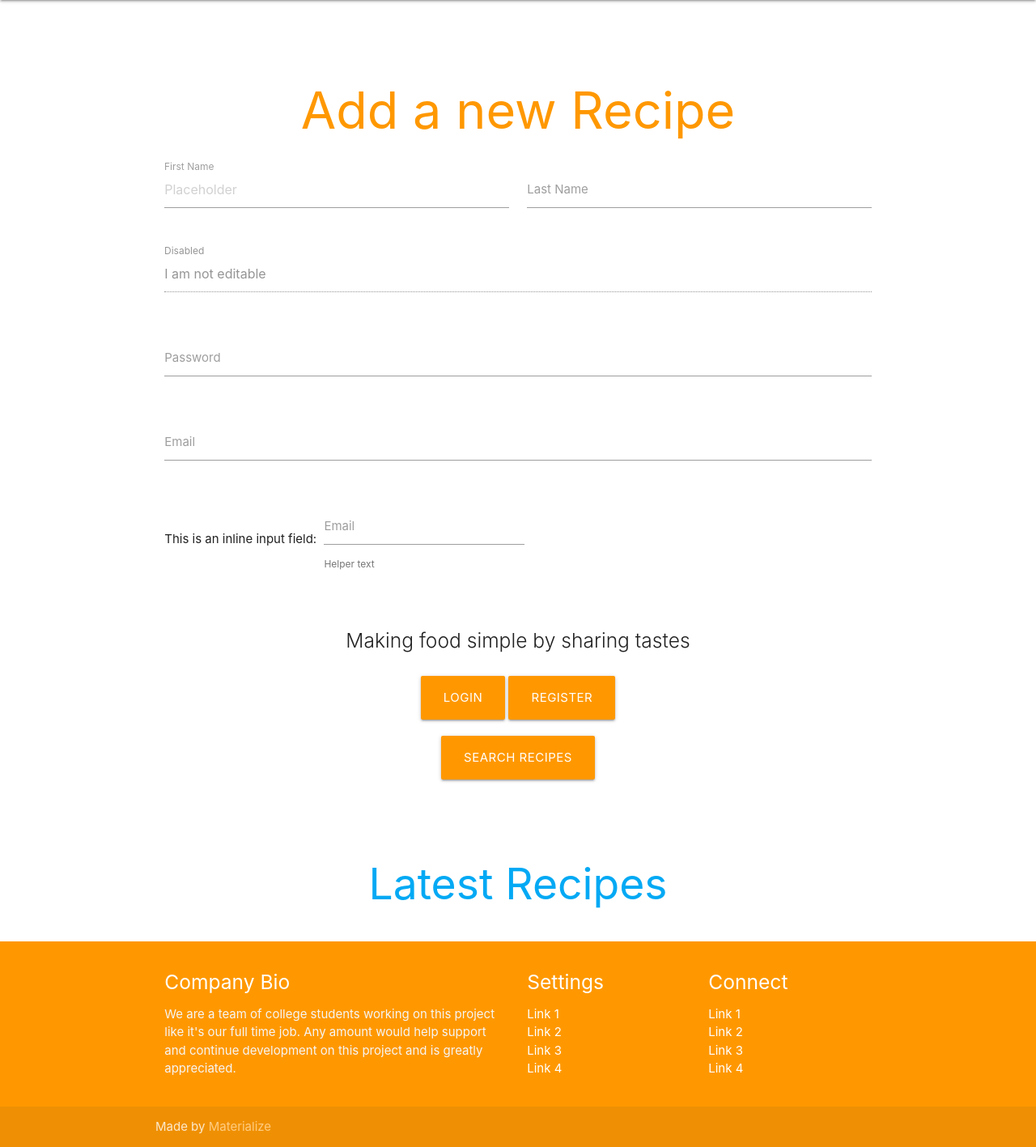
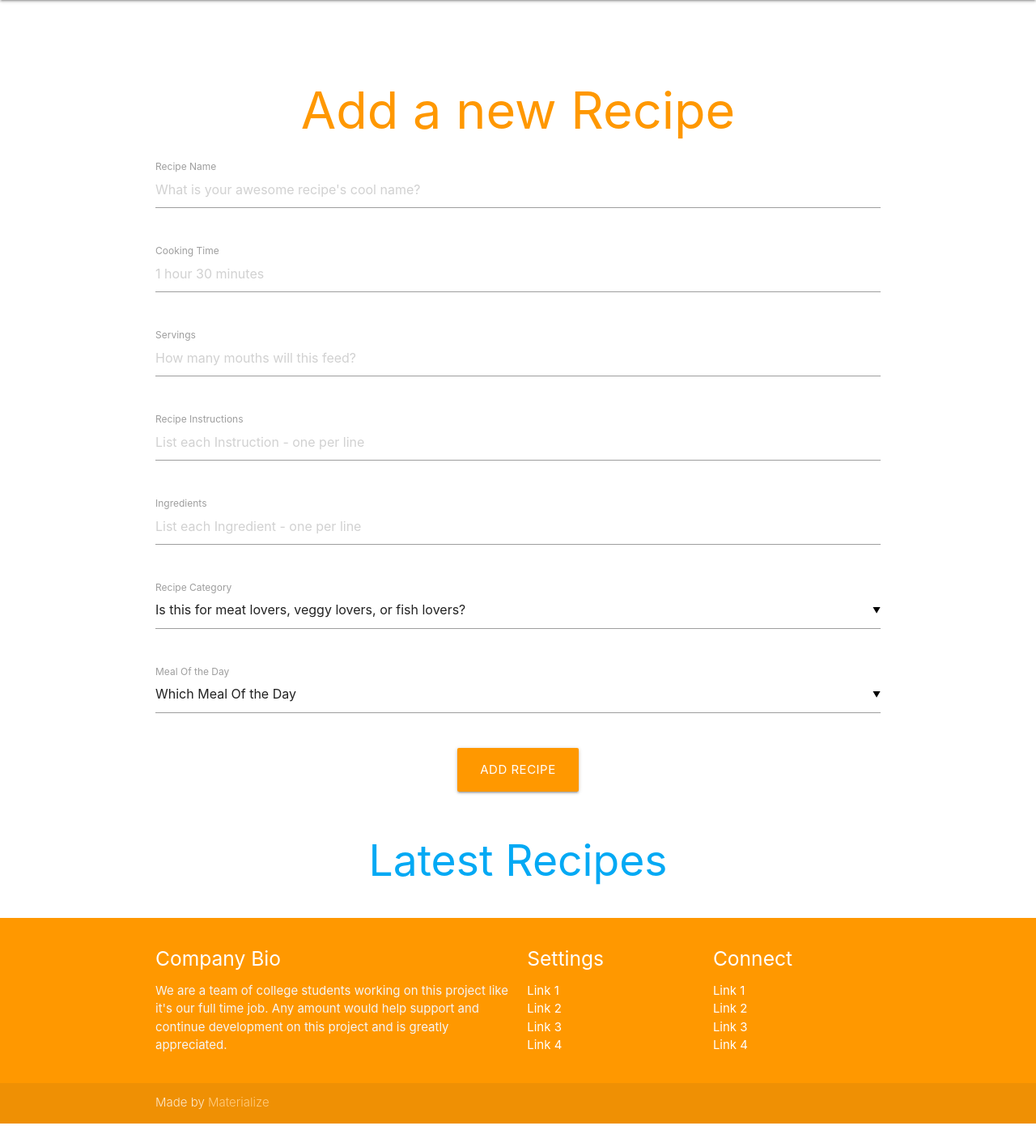
Before and after one commit to TobinWebDesign/Milestone-Project-Data-Centric-Development-Milestone-Project-, a Flask app: template templates/add_recipe.html in a window 1280 px wide. Shown: the part 64-1481 px from the top of the page at 81% size. After the commit the page ends 1452 px from the top, so only its background shows below. Run offline with Flask 2, Linux system fonts and the light colour scheme; the template is opened without the code that fills it, so the values that code supplies are empty; some libraries are stand-ins or nearby versions.

Commit message:
edited add_recipe.html, added login.html

```diff
--- a/app.py
+++ b/app.py
@@ -23,6 +23,19 @@ def get_recipes():
     all_recipes = mongo.db.all_recipes.find()
     return render_template("allrecipes.html", all_recipes=all_recipes)
 
+'''Add recipe'''
+
+@app.route('/add_recipe')
+def add_recipe():
+    return render_template('add_recipe.html',
+                           categories=mongo.db.categories.find(),
+                           meal_type=mongo.db.meal_type.find())
+
+'''login'''
+
+@app.route('/login')
+def login():
+    return render_template('login.html')
 
 if __name__ == "__main__":
     app.run(host=os.getenv("IP", "0.0.0.0"),
--- a/templates/add_recipe.html
+++ b/templates/add_recipe.html
@@ -6,60 +6,78 @@
             <h1 class="header center orange-text">Add a new Recipe</h1>
 <!--Materialise form to imput recipes-->
             <div class="row">
-            <form class="col s12">
+            <form action="" method="POST" class="col s12">
                 <div class="row">
-        <div class="input-field col s6">
-          <input placeholder="Placeholder" id="first_name" type="text" class="validate">
-          <label for="first_name">First Name</label>
+                    <div class="input-field center col s12">
+                    <input placeholder="What is your awesome recipe's cool name?" id="recipe_name" type="text" class="validate">
+                    <label for="recipe_name">Recipe Name</label>
                     </div>
-        <div class="input-field col s6">
-          <input id="last_name" type="text" class="validate">
-          <label for="last_name">Last Name</label>
+                </div>
+                <div class="row">
+                    <div class="input-field center col s12">
+                    <input placeholder="1 hour 30 minutes" id="recipe_cook_time" type="text" class="validate">
+                    <label for="recipe_cook_time">Cooking Time</label>
+                    </div>
+                </div>
+                <div class="row">
+                    <div class="input-field center col s12">
+                    <input placeholder="How many mouths will this feed?" id="recipe_servings" type="text" class="validate">
+                    <label for="recipe_servings">Servings</label>
+                    </div>
+                </div>
+                <!-- <div class="row">
+                    <div class="input-field col s12">
+                    <select id="recipe_servings"  class="validate">
+                        <option value="" disabled selected>Choose your option</option>
+                        <option value="1">1-2</option>
+                        <option value="2">2-4</option>
+                        <option value="3">5-7</option>
+                        <option value="4">8-10</option>
+                    </select>
+                    <input id="recipe_servings" type="range" class="validate" min="0" max="10" />
+                    <br>
+                    <label for="recipe_servings">Servings</label>
+                    </div>
+                </div> -->
+                <div class="row">
+                    <div class="input-field col s12">
+                    <input placeholder="List each Instruction - one per line" id="recipe_instructions" type="text" class="validate">
+                    <label for="recipe_instructions">Recipe Instructions</label>
                     </div>
                 </div>
                 <div class="row">
                     <div class="input-field col s12">
-          <input disabled value="I am not editable" id="disabled" type="text" class="validate">
-          <label for="disabled">Disabled</label>
+                    <input placeholder="List each Ingredient - one per line" id="recipe_ingredients" type="text" class="validate">
+                    <label for="recipe_ingredients">Ingredients</label>
                     </div>
                 </div>
                 <div class="row">
                     <div class="input-field col s12">
-          <input id="password" type="password" class="validate">
-          <label for="password">Password</label>
+                        <select id="category" name="meal_category">
+                        <option value="" disabled selected>Is this for meat lovers, veggy lovers, or fish lovers?</option>
+                    {% for cat in categories %}
+                        <option value="{{cat.meal_category}}">{{cat.meal_category}}</option>
+                    {% endfor %}
+                    </select>
+                        <label>Recipe Category</label>
                     </div>
                 </div>
                 <div class="row">
                     <div class="input-field col s12">
-          <input id="email" type="email" class="validate">
-          <label for="email">Email</label>
+                        <select id="meal_type" name="meal_type_name">
+                        <option value="" disabled selected>Which Meal Of the Day</option>
+                    {% for meal in meal_type %}
+                        <option value="{{meal.meal_type_name}}">{{meal.meal_type_name}}</option>
+                    {% endfor %}
+                    </select>
+                        <label>Meal Of the Day</label>
                     </div>
                 </div>
-      <div class="row">
-        <div class="col s12">
-          This is an inline input field:
-          <div class="input-field inline">
-            <input id="email_inline" type="email" class="validate">
-            <label for="email_inline">Email</label>
-            <span class="helper-text" data-error="wrong" data-success="right">Helper text</span>
-          </div>
-        </div>
+                <div class="row center">
+                    <a href="#" id="download-button" class="btn-large waves-effect waves-light orange">Add Recipe</a>
                 </div>
             </form>
             </div>
-
-            <div class="row center">
-                <h5 class="header col s12 light">Making food simple by sharing tastes</h5>
-            </div>
-            <div class="row center">
-                <a href="#" id="download-button" class="btn-large waves-effect waves-light orange">Login</a>
-                <a href="#" id="download-button" class="btn-large waves-effect waves-light orange">Register</a>
-            </div>
-            <div class="row center">
-                <a href="#" id="download-button" class="btn-large waves-effect waves-light orange">Search Recipes</a>
-            </div>
-            <br><br>
-
             <div class="row">
             <h2 class="center light-blue-text">Latest Recipes</h2>
             {% for recipe in all_recipes %}
@@ -77,5 +95,4 @@
         </div>
     </div>
 
-
 {% endblock %}
--- a/templates/base.html
+++ b/templates/base.html
@@ -7,6 +7,7 @@
 
   <!-- CSS  -->
   <link href="https://fonts.googleapis.com/icon?family=Material+Icons" rel="stylesheet">
+  <link rel="stylesheet" href="https://cdnjs.cloudflare.com/ajax/libs/materialize/0.100.2/css/materialize.min.css">
   <link href="{{ url_for('static', filename='css/materialize.css') }}" type="text/css" rel="stylesheet" media="screen,projection"/>
   <link href="{{ url_for('static', filename='css/style.css') }}" type="text/css" rel="stylesheet" media="screen,projection"/>
 </head>
@@ -23,11 +24,25 @@
   <!--  Scripts-->
     <script src="https://cdnjs.cloudflare.com/ajax/libs/jquery/3.2.1/jquery.min.js"></script>
     <script src="https://cdnjs.cloudflare.com/ajax/libs/materialize/0.100.2/js/materialize.min.js"></script>
-    <script src="{{ url_for('static', filename='js/script.js') }}"></script>
-    <script src="https://code.jquery.com/jquery-2.1.1.min.js"></script>
-    <script src="js/materialize.js"></script>
-    <script src="js/init.js"></script>
+    <!-- <script src="{{ url_for('static', filename='js/script.js') }}"></script> -->
+    <!-- THIS IS CONFLICTING WITHT EH JS QUERIES <script src="https://code.jquery.com/jquery-2.1.1.min.js"></script> -->
+    <!-- <script src="js/materialize.js"></script>
+    <script src="js/init.js"></script> -->
+
+<!-- JS Queries-->
+
+    <script type="text/javascript">
+        $(document).ready(function() {
+            $('select').material_select();
+        });
+
+        document.getElementById("matfix").addEventListener("click", function(e) {
+	        e.stopPropagation();
+            });
+    </script>
     {% block scripts %}
     {% endblock %}
-  </body>
+
+
+    </body>
 </html>
```
Also changed, not shown: templates/login.html (added, +69 -0 lines). Lines whose indentation alone changed are shown as unchanged.
